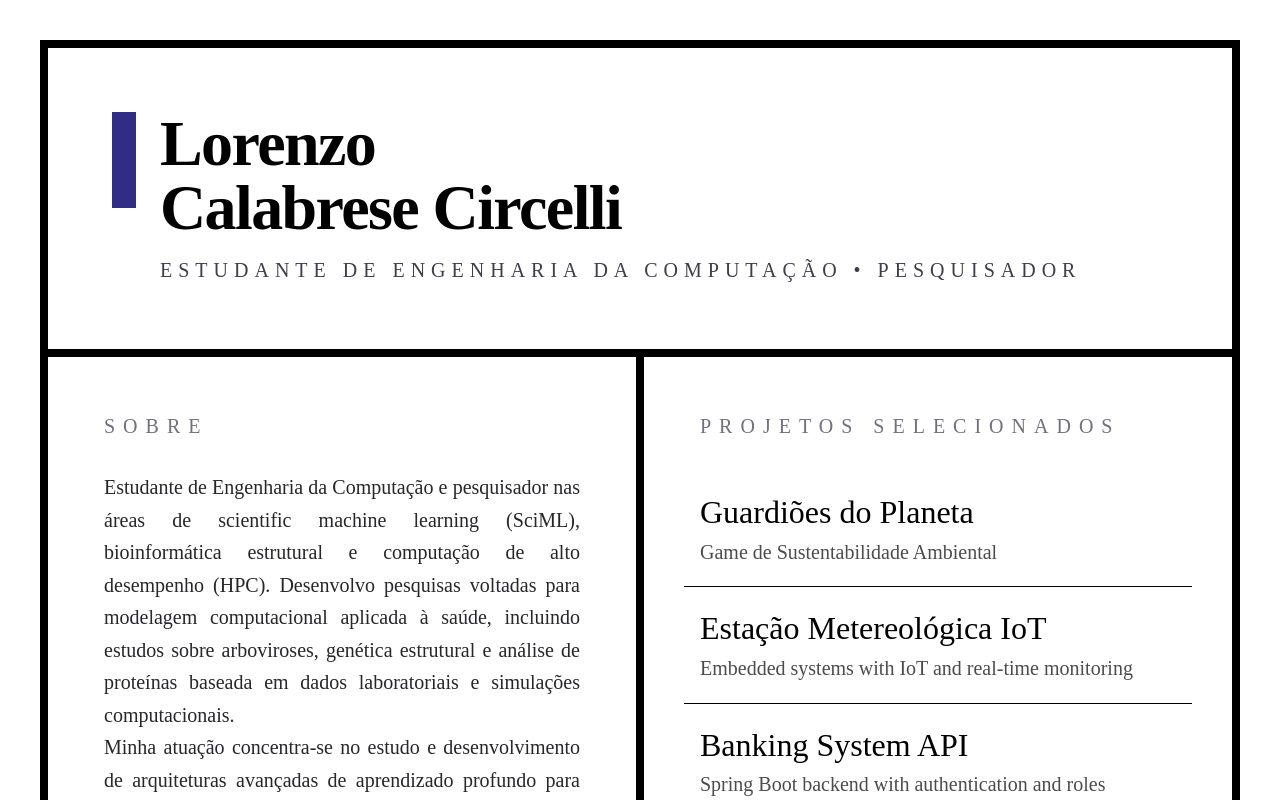
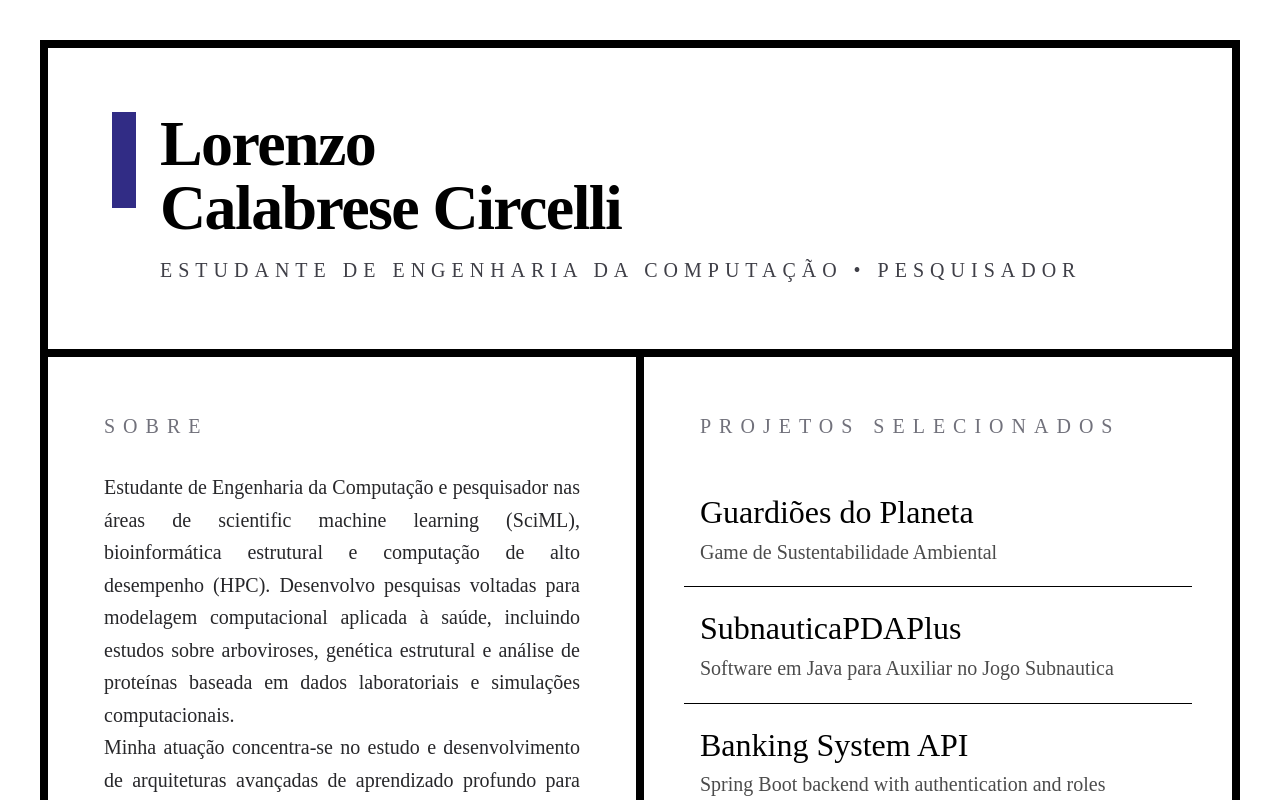
Before and after one commit to LORENZOCIRCELLI/Portfolio-Page, a React (Vite) app: page / in a window 1280 px wide. Shown: the top 800 px of the page. Built offline with nearby package versions, Linux system fonts and the light colour scheme.

Commit message:
Project Update - Subnautica

```diff
--- a/src/App.tsx
+++ b/src/App.tsx
@@ -79,15 +79,15 @@ export default function App() {
                 </p>
               </div>
 
-              <div className="group border-b border-black py-5 cursor-pointer transition-all duration-300 hover:bg-black hover:text-white px-4 -mx-4">
+              <a href="https://github.com/LORENZOCIRCELLI/SubnauticaPDAPlus" className="group border-b border-black py-5 cursor-pointer transition-all duration-300 hover:bg-black hover:text-white px-4 -mx-4">
                 <h3 className="text-2xl font-bold">
-                  Estação Metereológica IoT
+                  SubnauticaPDAPlus
                 </h3>
 
                 <p className="text-sm opacity-70 mt-1">
-                  Embedded systems with IoT and real-time monitoring
+                  Software em Java para Auxiliar no Jogo Subnautica
                 </p>
-              </div>
+              </a>
 
               <div className="group border-b border-black py-5 cursor-pointer transition-all duration-300 hover:bg-black hover:text-white px-4 -mx-4">
                 <h3 className="text-2xl font-bold">
```
